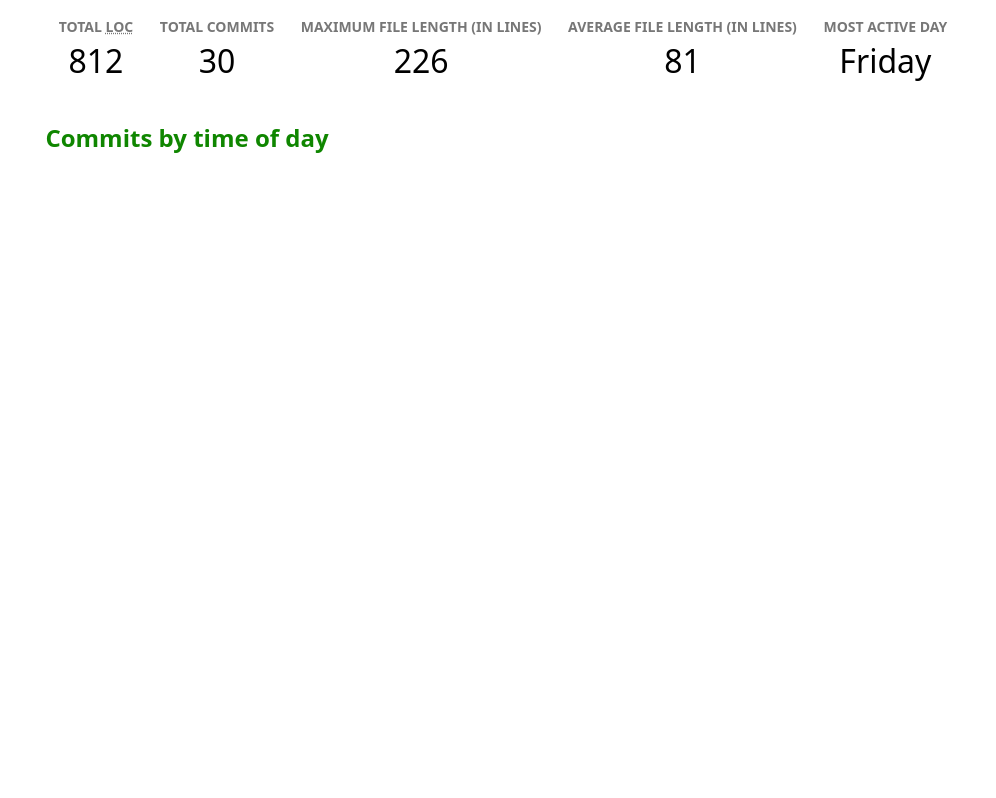
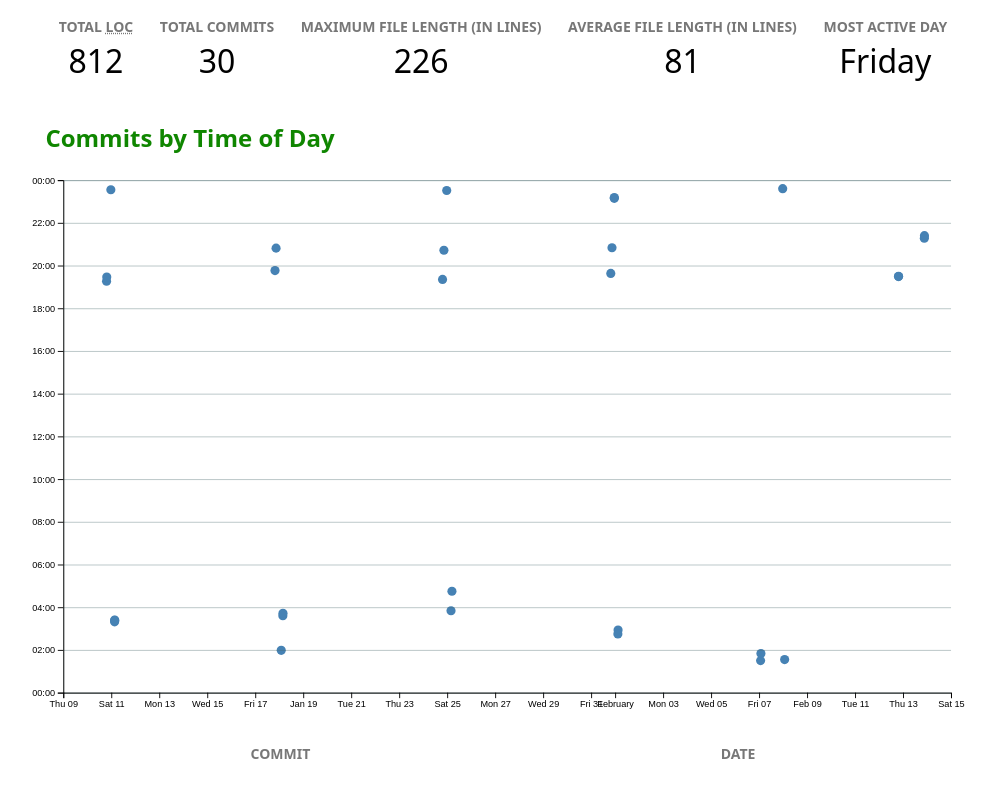
Before and after one commit to Tanya301/portfolio, a website: page meta/index.html in a window 1280 px wide. Shown: the part 322-1120 px from the top of the page, without its empty margins (137-1133 px from the left). Before the commit the page ends 1082 px from the top, so only its background shows below. Drawn offline with nearby package versions, Linux system fonts and the light colour scheme.

Commit message:
some scatterplot stuff

```diff
--- a/meta/index.html
+++ b/meta/index.html
@@ -14,7 +14,18 @@
     <p>This page includes stats about the code of this website.</p>
     <h2 style="color: var(--color-accent)">Summary</h2>
     <div id="stats"></div>
-    <h2 style="color: var(--color-accent)">Commits by time of day</h2>
+    <h2 style="color: var(--color-accent)">Commits by Time of Day</h2>
     <div id="chart"></div>
+    <dl id="commit-tooltip" class="info tooltip">
+        <dt>Commit</dt>
+        <dd>
+            <a href="" id="commit-link" target="_blank"></a>
+        </dd>
+
+        <dt>Date</dt>
+        <dd id="commit-date"></dd>
+
+        <!-- Add: Time, author, lines edited -->
+    </dl>
 </body>
 </html>
--- a/meta/meta.js
+++ b/meta/meta.js
@@ -16,6 +16,7 @@ async function loadData() {
     // processCommits();
     // console.log(commits);
     displayStats();
+    createScatterplot();
 }
 
 function processCommits() {
@@ -91,16 +92,96 @@ function displayStats() {
     dl.append('dd').text(dayNames[mostActiveDay[0]]);
 }
 
-document.addEventListener('DOMContentLoaded', async () => {
-    await loadData();
-});
-
-
+function createScatterplot() {
     const width = 1000;
     const height = 600;
+    const margin = { top: 10, right: 10, bottom: 30, left: 20 };
 
     const svg = d3
         .select('#chart')
         .append('svg')
         .attr('viewBox', `0 0 ${width} ${height}`)
         .style('overflow', 'visible');
+
+    const xScale = d3
+        .scaleTime()
+        .domain(d3.extent(commits, (d) => d.datetime))
+        .range([0, width])
+        .nice();
+    const yScale = d3.scaleLinear().domain([0, 24]).range([height, 0]);
+
+    const usableArea = {
+        top: margin.top,
+        right: width - margin.right,
+        bottom: height - margin.bottom,
+        left: margin.left,
+        width: width - margin.left - margin.right,
+        height: height - margin.top - margin.bottom,
+    };
+
+    // Update scales with new ranges
+    xScale.range([usableArea.left, usableArea.right]);
+    yScale.range([usableArea.bottom, usableArea.top]);
+
+    const dots = svg.append('g').attr('class', 'dots');
+    dots
+        .selectAll('circle')
+        .data(commits)
+        .join('circle')
+        .attr('cx', (d) => xScale(d.datetime))
+        .attr('cy', (d) => yScale(d.hourFrac))
+        .attr('r', 5)
+        .attr('fill', 'steelblue');
+
+    // Add gridlines BEFORE the axes
+    const gridlines = svg
+        .append('g')
+        .attr('class', 'gridlines')
+        .attr('transform', `translate(${usableArea.left}, 0)`);
+
+    // Create gridlines as an axis with no labels and full-width ticks
+    gridlines.call(d3.axisLeft(yScale).tickFormat('').tickSize(-usableArea.width));
+
+    // Create the axes
+    const xAxis = d3.axisBottom(xScale);
+    const yAxis = d3
+        .axisLeft(yScale)
+        .tickFormat((d) => String(d % 24).padStart(2, '0') + ':00');
+
+    // Add X axis
+    svg
+        .append('g')
+        .attr('transform', `translate(0, ${usableArea.bottom})`)
+        .call(xAxis);
+
+    // Add Y axis
+    svg
+        .append('g')
+        .attr('transform', `translate(${usableArea.left}, 0)`)
+        .call(yAxis);
+
+    dots
+        .on('mouseenter', (event, commit) => {
+          updateTooltipContent(commit);
+        })
+        .on('mouseleave', () => {
+          updateTooltipContent({}); // Clear tooltip content
+        });
+}
+
+function updateTooltipContent(commit) {
+    const link = document.getElementById('commit-link');
+    const date = document.getElementById('commit-date');
+
+    if (Object.keys(commit).length === 0) return;
+
+    link.href = commit.url;
+    link.textContent = commit.id;
+    date.textContent = commit.datetime?.toLocaleString('en', {
+        dateStyle: 'full',
+    });
+  }
+
+document.addEventListener('DOMContentLoaded', async () => {
+    await loadData();
+});
--- a/style.css
+++ b/style.css
@@ -223,3 +223,21 @@ path {
 path {
     cursor: pointer;
 }
+
+.gridlines line {
+    stroke: oklch(50% 10% 200 / 40%);
+}
+
+.gridlines path {
+    stroke: oklch(50% 10% 200 / 40%);
+}
+
+circle {
+    transition: 200ms;
+    transform-origin: center;
+    transform-box: fill-box;
+}
+
+circle:hover {
+transform: scale(1.5);
+}
```
Lines whose indentation alone changed are shown as unchanged.
